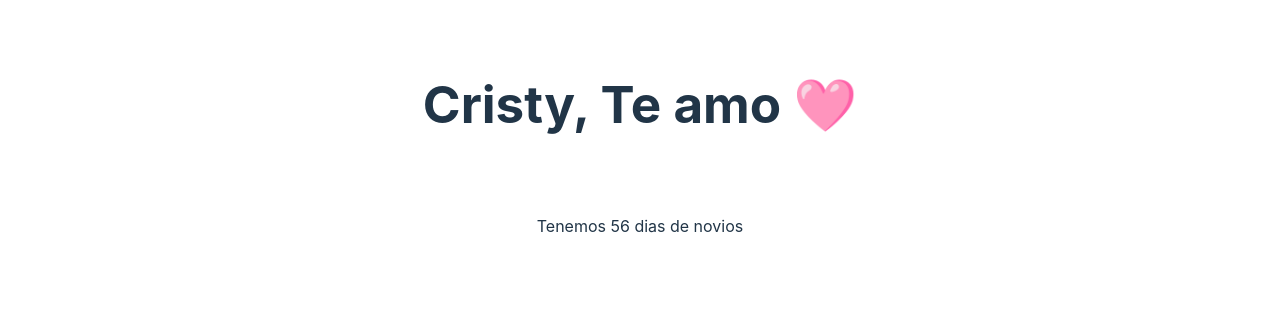
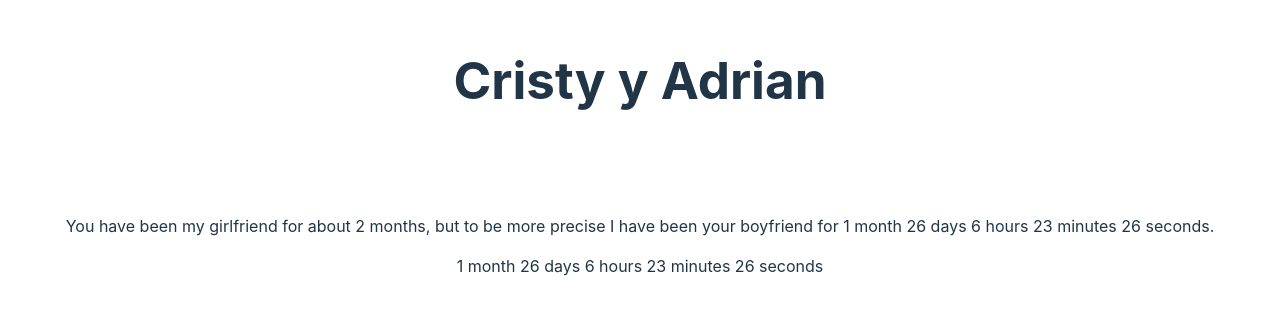
Before and after one commit to luisalcarasr/cristy, a React (Vite) app: page / in a window 1280 px wide. Shown: the part 236-550 px from the top of the page. Built offline with nearby package versions, Linux system fonts and the light colour scheme.

Commit message:
⏲ Counter has been added.

```diff
--- a/package.json
+++ b/package.json
@@ -10,6 +10,7 @@
     "preview": "vite preview"
   },
   "dependencies": {
+    "date-fns": "^3.2.0",
     "react": "^18.2.0",
     "react-dom": "^18.2.0"
   },
--- a/src/App.tsx
+++ b/src/App.tsx
@@ -1,25 +1,31 @@
-import './App.css'
+import './App.css';
+import { useEffect, useState } from 'react';
+import { formatDistanceToNow, formatDuration, intervalToDuration } from 'date-fns';
+import { Counter } from './Counter';
+
+const BEGINNING = new Date('2023-11-20');
 
 function App() {
-  // diff betewen dates in days
+  // diff between dates in days
+  const [distance, setDistance] = useState(formatDistanceToNow(BEGINNING));
+  const [duration, setDuration] = useState(intervalToDuration({start: BEGINNING, end: new Date()}))
 
-const inital = new Date('2023-11-20');
-const today = new Date();
-
-// Calculate the difference in milliseconds
-const differenceInMilliseconds = inital.getTime() - today.getTime();
-
-// Convert milliseconds to days
-const days = Math.trunc(Math.abs(differenceInMilliseconds / (1000 * 60 * 60 * 24)));
-
+  useEffect(() => {
+    const interval = setInterval(() => {
+      setDistance(formatDistanceToNow(BEGINNING))
+      setDuration(intervalToDuration({start: BEGINNING, end: new Date()}))
+    }, 1000);
+    return () => clearInterval(interval);
+  }, [])
 
   return (
     <>
-      <h1>Cristy, Te amo 🩷</h1>
+      <h1>Cristy y Adrian</h1>️
       <div className="card">
         <p>
-          <p>Tenemos {days} dias de novios</p>
+          <p>You have been my girlfriend for {distance}, but to be more precise I have been your boyfriend for {formatDuration(duration)}.</p>
         </p>
+        <Counter duration={duration}/>
       </div>
     </>
   )
--- /dev/null
+++ b/src/Counter.tsx
@@ -0,0 +1,11 @@
+import { Duration, formatDuration } from "date-fns";
+
+type CounterProps = {
+  duration: Duration
+};
+
+export const Counter: React.FC<CounterProps> = ({duration}) => {
+  return (<>
+    {formatDuration(duration)}
+  </>)
+};
```
Also changed, not shown: 1 other file (tests, documents, lock files or other folders).
